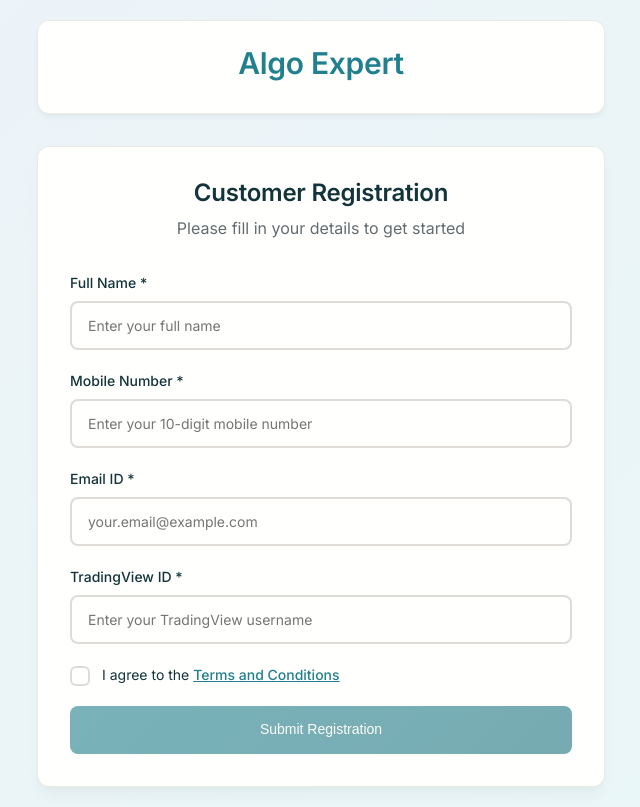
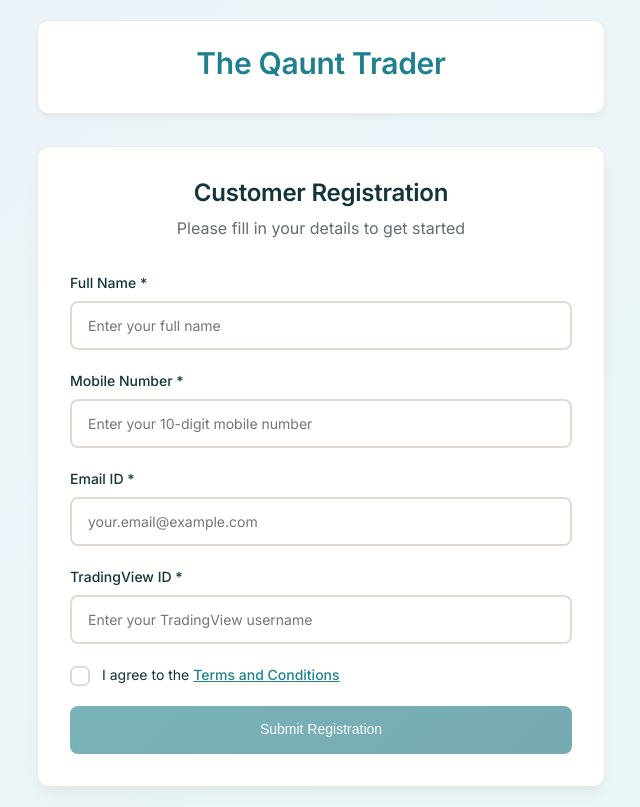
Before and after one commit to algoexpertbuddy-lab/finance-client-form, a plain HTML site: page index.html in a window 1280 px wide. Shown: the whole page, without its empty margins (319-959 px from the left). Drawn offline with Linux system fonts and the light colour scheme.

Commit message:
Update index.html

```diff
--- a/index.html
+++ b/index.html
@@ -14,7 +14,7 @@
             <div class="container">
                 <div class="form-wrapper">
                     <div class="brand-header">
-                        <h1 class="brand-title">Algo Expert</h1>
+                        <h1 class="brand-title">The Qaunt Trader</h1>
                     </div>
 
                     <div class="form-container">
```
